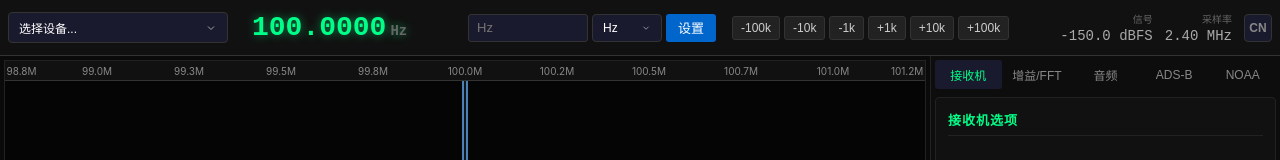
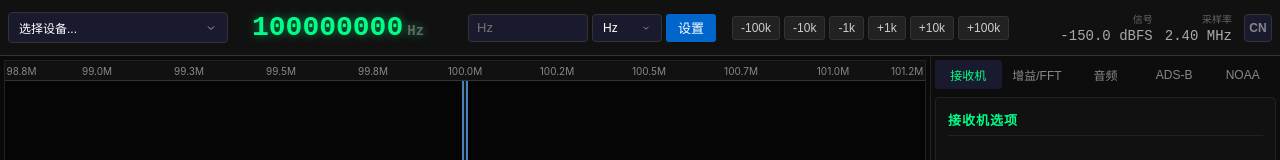
Before and after one commit to ntklink/go-rtl-sdr-mon, a Vue app in the folder web/: page / in a window 1280 px wide. Shown: the top 160 px of the page. Built offline with nearby package versions, Linux system fonts and the light colour scheme; no server answers.

Commit message:
fix: Skip AGC in NOAA mode and fix frequency display unit switching
AGC flattens the AM envelope used by APT, so it must be disabled when
demodulating NOAA images. The frequency display now respects the
selected unit instead of auto-scaling.

```diff
--- a/web/src/components/FrequencyControl.vue
+++ b/web/src/components/FrequencyControl.vue
@@ -56,9 +56,11 @@ const freqUnit = computed(() => freqUnitSelect.value)
 
 const formattedFreq = computed(() => {
   const f = props.frequency
-  if (f >= 1e6) return (f / 1e6).toFixed(4)
-  if (f >= 1e3) return (f / 1e3).toFixed(2)
-  return f.toString()
+  switch (freqUnitSelect.value) {
+    case 'MHz': return (f / 1e6).toFixed(4)
+    case 'kHz': return (f / 1e3).toFixed(2)
+    default: return f.toString()
+  }
 })
 
 function applyFreq() {
```
Also changed, not shown: 2 other files (tests, documents, lock files or other folders).
